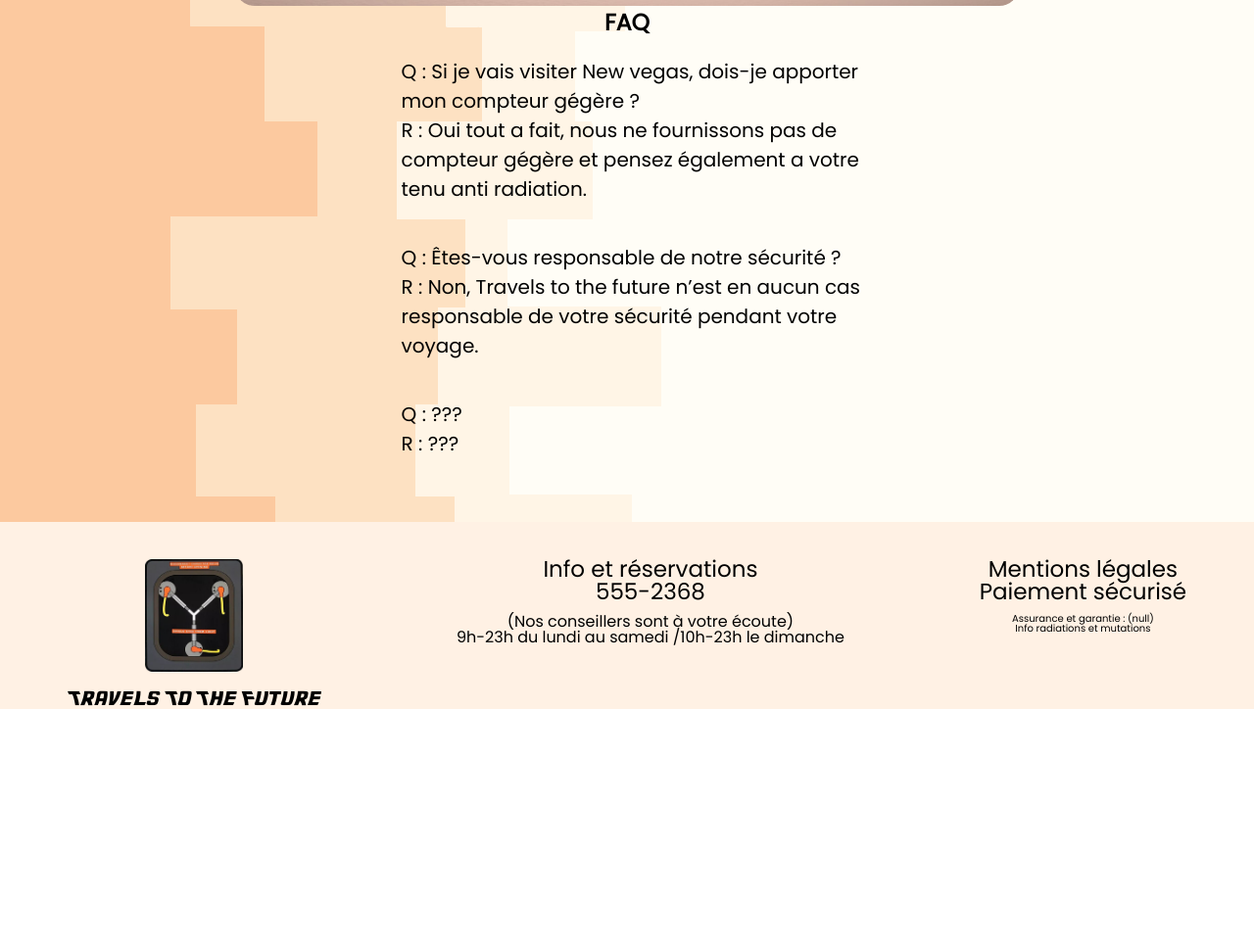
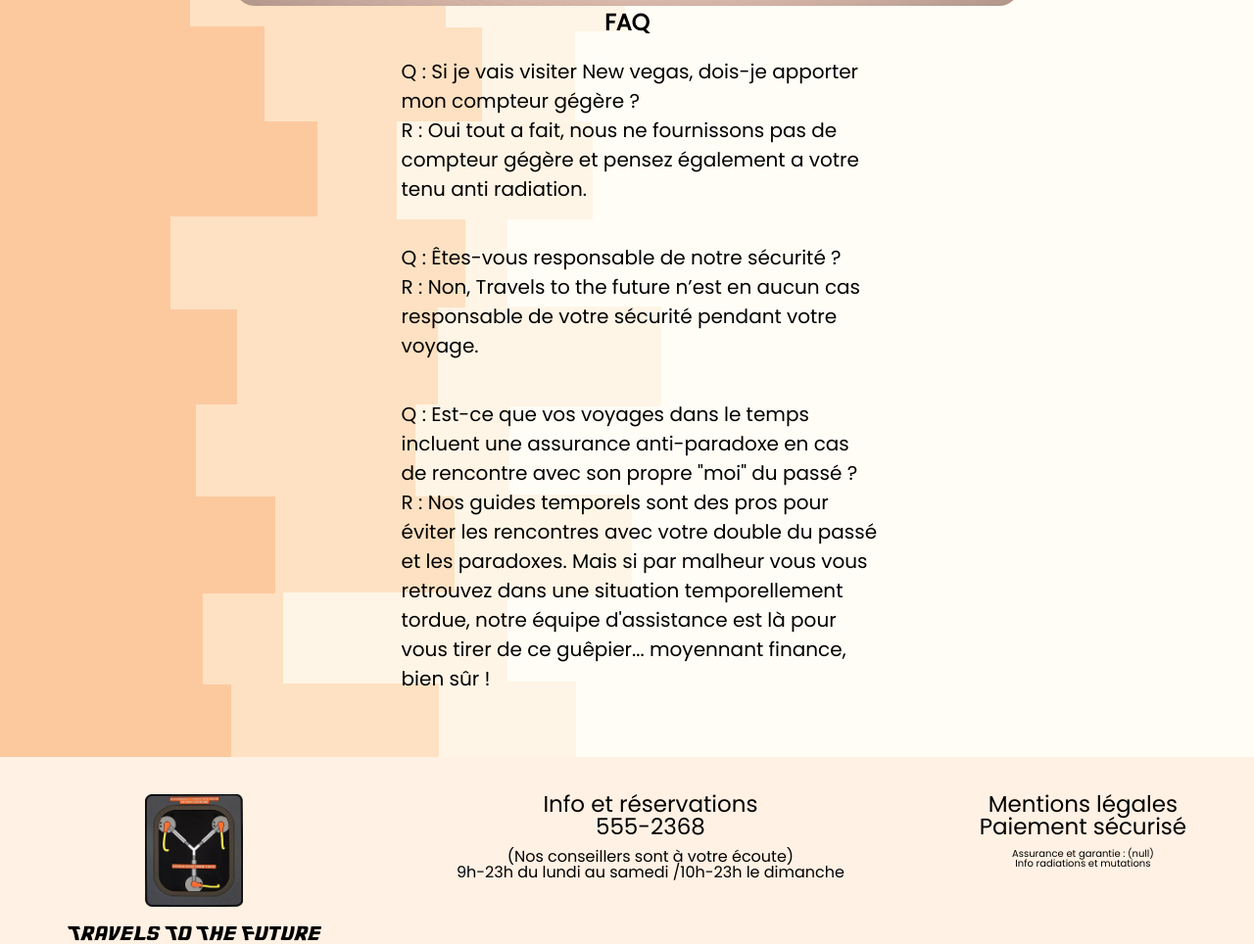
Before and after one commit to yrautcnasdemo/Travel-to-the-Future, a plain HTML site: page agence.html in a window 1280 px wide. Shown: the part 2250-3214 px from the top of the page at 98% size. Before the commit the page ends 2974 px from the top, so only its background shows below. Drawn offline with Linux system fonts and the light colour scheme.

Commit message:
add question agence

```diff
--- a/agence.html
+++ b/agence.html
@@ -110,8 +110,15 @@
                         </p>
                     </div>
                     <div>
-                        <p>Q : ???</p>
-                        <p>R : ???</p>
+                        <p>Q : Est-ce que vos voyages dans le temps incluent une assurance anti-paradoxe en cas de
+                            rencontre avec son propre
+                            "moi" du passé ?
+                        </p>
+                        <p>R : Nos guides temporels sont des pros pour éviter les rencontres avec votre double du passé
+                            et les paradoxes. Mais si par
+                            malheur vous vous retrouvez dans une situation temporellement tordue, notre équipe
+                            d'assistance est là pour vous tirer
+                            de ce guêpier... moyennant finance, bien sûr !</p>
                     </div>
                 </div>
             </div>
```
